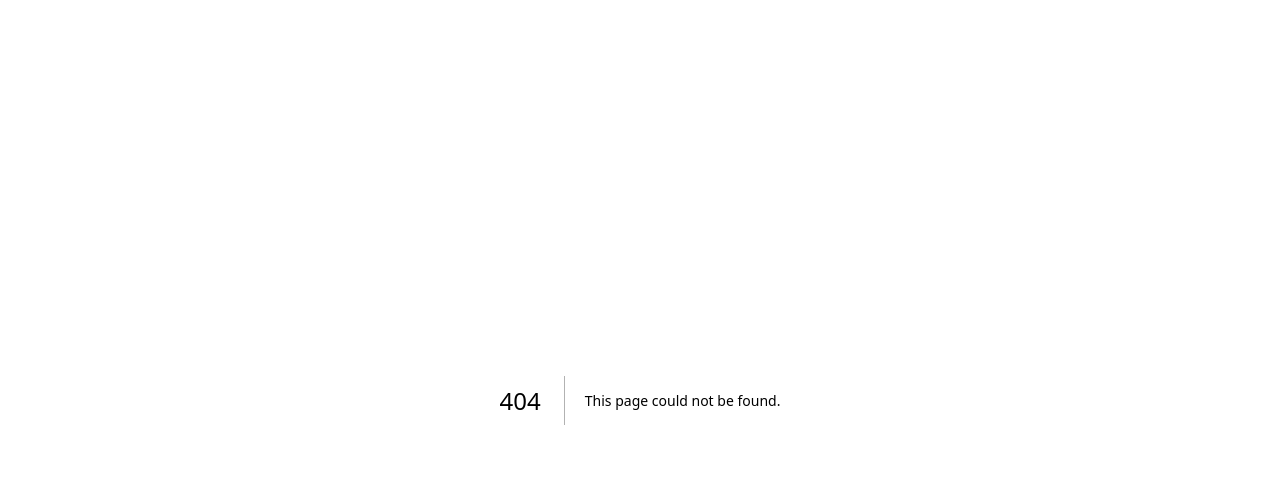
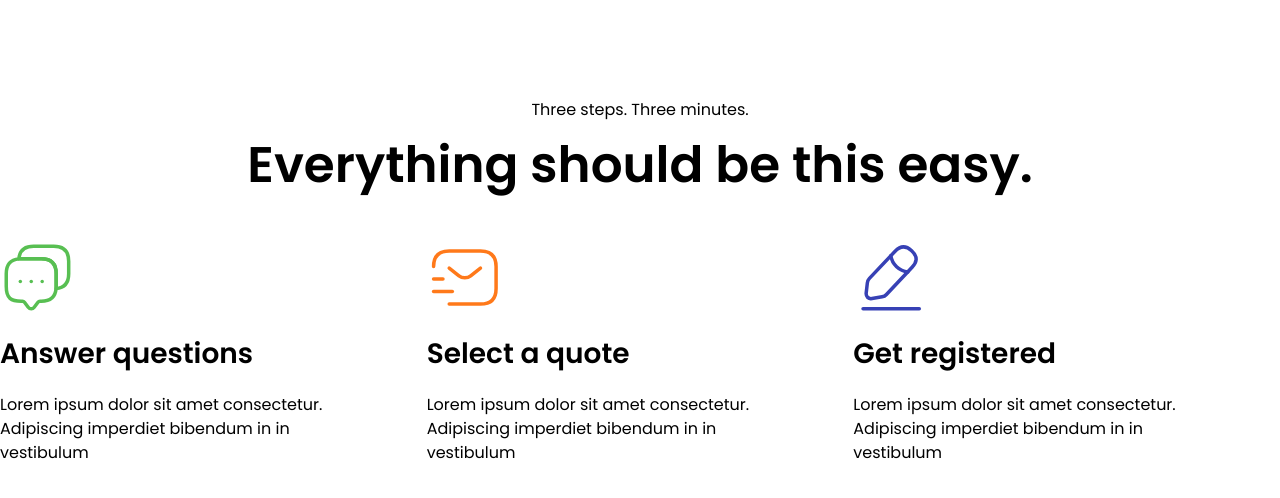
Before and after one commit to olawale-o/ui-challenges, a Next.js app: page /build in a window 1280 px wide. Before the commit this address had no page. Shown: the top 498 px of the page. Built offline with nearby package versions, Linux system fonts and the light colour scheme.

Commit message:
Create ThreeHows component

```diff
--- /dev/null
+++ b/src/app/(root)/(estate)/build/page.tsx
@@ -0,0 +1,200 @@
+import { Poppins } from "next/font/google";
+
+const poppins = Poppins({
+  weight: ["400", "600"],
+  subsets: ["latin"],
+  variable: "--font-poppins",
+});
+
+const ThreeHows = () => {
+  return (
+    <div className="mt-[100px]">
+      <div className="flex flex-col items-center">
+        <span className="font-[Poppins] font-normal leading-[19.2px]">
+          Three steps. Three minutes.
+        </span>
+        <div className="mt-4">
+          <h2 className="text-[50px] font-semibold text-black leading-[60px] font-[Poppins]">
+            Everything should be this easy.
+          </h2>
+        </div>
+      </div>
+      <div className="mt-[45px]">
+        <div>
+          <div className="grid grid-cols-3">
+            <div className="col-span-1">
+              <div>
+                <svg
+                  xmlns="http://www.w3.org/2000/svg"
+                  width="75"
+                  height="75"
+                  viewBox="0 0 75 75"
+                  fill="none"
+                >
+                  <path
+                    d="M56.1875 33.7188V46.2188C56.1875 47.0313 56.1563 47.8125 56.0625 48.5625C55.3438 57 50.375 61.1875 41.2188 61.1875H39.9688C39.1875 61.1875 38.4375 61.5625 37.9687 62.1875L34.2188 67.1875C32.5625 69.4063 29.875 69.4063 28.2187 67.1875L24.4687 62.1875C24.0625 61.6562 23.1563 61.1875 22.4688 61.1875H21.2188C11.25 61.1875 6.25 58.7188 6.25 46.2188V33.7188C6.25 24.5625 10.4688 19.5938 18.875 18.875C19.625 18.7813 20.4063 18.75 21.2188 18.75H41.2188C51.1875 18.75 56.1875 23.75 56.1875 33.7188Z"
+                    stroke="#58BF52"
+                    stroke-width="3.5"
+                    stroke-miterlimit="10"
+                    stroke-linecap="round"
+                    stroke-linejoin="round"
+                  />
+                  <path
+                    d="M68.6875 21.2188V33.7188C68.6875 42.9063 64.4687 47.8438 56.0625 48.5625C56.1562 47.8125 56.1875 47.0313 56.1875 46.2188V33.7188C56.1875 23.75 51.1875 18.75 41.2187 18.75H21.2187C20.4062 18.75 19.625 18.7813 18.875 18.875C19.5937 10.4688 24.5625 6.25 33.7187 6.25H53.7187C63.6875 6.25 68.6875 11.25 68.6875 21.2188Z"
+                    stroke="#58BF52"
+                    stroke-width="3.5"
+                    stroke-miterlimit="10"
+                    stroke-linecap="round"
+                    stroke-linejoin="round"
+                  />
+                  <path
+                    d="M42.1734 41.4062H42.2016"
+                    stroke="#58BF52"
+                    stroke-width="3.5"
+                    stroke-linecap="round"
+                    stroke-linejoin="round"
+                  />
+                  <path
+                    d="M31.2359 41.4062H31.2641"
+                    stroke="#58BF52"
+                    stroke-width="3.5"
+                    stroke-linecap="round"
+                    stroke-linejoin="round"
+                  />
+                  <path
+                    d="M20.2984 41.4062H20.3266"
+                    stroke="#58BF52"
+                    stroke-width="3.5"
+                    stroke-linecap="round"
+                    stroke-linejoin="round"
+                  />
+                </svg>
+              </div>
+              <div className="mt-[22px]">
+                <h3 className="text-[28px] font-semibold leading-[33.6px] font-[Poppins]">
+                  Answer questions
+                </h3>
+              </div>
+              <div className="mt-[22px] max-w-[329px]">
+                <div className="font-normal leding-6 font-[Poppins] text-base text-black">
+                  Lorem ipsum dolor sit amet consectetur. Adipiscing imperdiet
+                  bibendum in in vestibulum
+                </div>
+              </div>
+            </div>
+            <div className="col-span-1">
+              <div>
+                <svg
+                  xmlns="http://www.w3.org/2000/svg"
+                  width="76"
+                  height="75"
+                  viewBox="0 0 76 75"
+                  fill="none"
+                >
+                  <path
+                    d="M6.58325 26.5625C6.58325 15.625 12.8333 10.9375 22.2083 10.9375H53.4583C62.8333 10.9375 69.0833 15.625 69.0833 26.5625V48.4375C69.0833 59.375 62.8333 64.0625 53.4583 64.0625H22.2083"
+                    stroke="#FF791A"
+                    stroke-width="3.5"
+                    stroke-miterlimit="10"
+                    stroke-linecap="round"
+                    stroke-linejoin="round"
+                  />
+                  <path
+                    d="M53.4583 28.125L43.677 35.9375C40.4582 38.5 35.177 38.5 31.9582 35.9375L22.2083 28.125"
+                    stroke="#FF791A"
+                    stroke-width="3.5"
+                    stroke-miterlimit="10"
+                    stroke-linecap="round"
+                    stroke-linejoin="round"
+                  />
+                  <path
+                    d="M6.58325 51.5625H25.3333"
+                    stroke="#FF791A"
+                    stroke-width="3.5"
+                    stroke-miterlimit="10"
+                    stroke-linecap="round"
+                    stroke-linejoin="round"
+                  />
+                  <path
+                    d="M6.58325 39.0625H15.9583"
+                    stroke="#FF791A"
+                    stroke-width="3.5"
+                    stroke-miterlimit="10"
+                    stroke-linecap="round"
+                    stroke-linejoin="round"
+                  />
+                </svg>
+              </div>
+              <div className="mt-[22px]">
+                <h3 className="text-[28px] font-semibold leading-[33.6px] font-[Poppins]">
+                  Select a quote
+                </h3>
+              </div>
+              <div className="mt-[22px] max-w-[329px]">
+                <div className="font-normal leding-6 font-[Poppins] text-base text-black">
+                  Lorem ipsum dolor sit amet consectetur. Adipiscing imperdiet
+                  bibendum in in vestibulum
+                </div>
+              </div>
+            </div>
+            <div className="col-span-1">
+              <div>
+                <svg
+                  xmlns="http://www.w3.org/2000/svg"
+                  width="76"
+                  height="75"
+                  viewBox="0 0 76 75"
+                  fill="none"
+                >
+                  <path
+                    d="M42.104 11.25L16.4477 38.4062C15.479 39.4375 14.5415 41.4687 14.354 42.875L13.1977 53C12.7915 56.6562 15.4165 59.1562 19.0415 58.5312L29.104 56.8125C30.5102 56.5625 32.479 55.5312 33.4477 54.4687L59.104 27.3125C63.5415 22.625 65.5415 17.2812 58.6352 10.75C51.7602 4.28125 46.5415 6.5625 42.104 11.25Z"
+                    stroke="#3741B5"
+                    stroke-width="3.5"
+                    stroke-miterlimit="10"
+                    stroke-linecap="round"
+                    stroke-linejoin="round"
+                  />
+                  <path
+                    d="M37.8228 15.7812C39.1665 24.4063 46.1665 31 54.854 31.875"
+                    stroke="#3741B5"
+                    stroke-width="3.5"
+                    stroke-miterlimit="10"
+                    stroke-linecap="round"
+                    stroke-linejoin="round"
+                  />
+                  <path
+                    d="M10.0415 68.75H66.2915"
+                    stroke="#3741B5"
+                    stroke-width="3.5"
+                    stroke-miterlimit="10"
+                    stroke-linecap="round"
+                    stroke-linejoin="round"
+                  />
+                </svg>
+              </div>
+              <div className="mt-[22px]">
+                <h3 className="text-[28px] font-semibold leading-[33.6px] font-[Poppins]">
+                  Get registered
+                </h3>
+              </div>
+              <div className="mt-[22px] max-w-[329px]">
+                <div className="font-normal leding-6 font-[Poppins] text-base text-black text-left">
+                  Lorem ipsum dolor sit amet consectetur. Adipiscing imperdiet
+                  bibendum in in vestibulum
+                </div>
+              </div>
+            </div>
+          </div>
+        </div>
+      </div>
+    </div>
+  );
+};
+
+export default function Build() {
+  return (
+    <>
+      <ThreeHows />
+    </>
+  );
+}
```
Also changed, not shown: src/app/(root)/(estate)/build/page.css (added).
